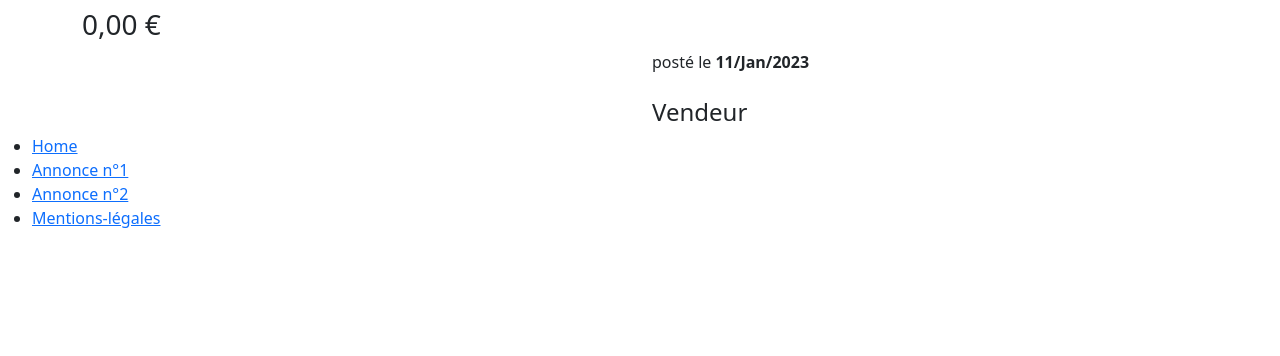
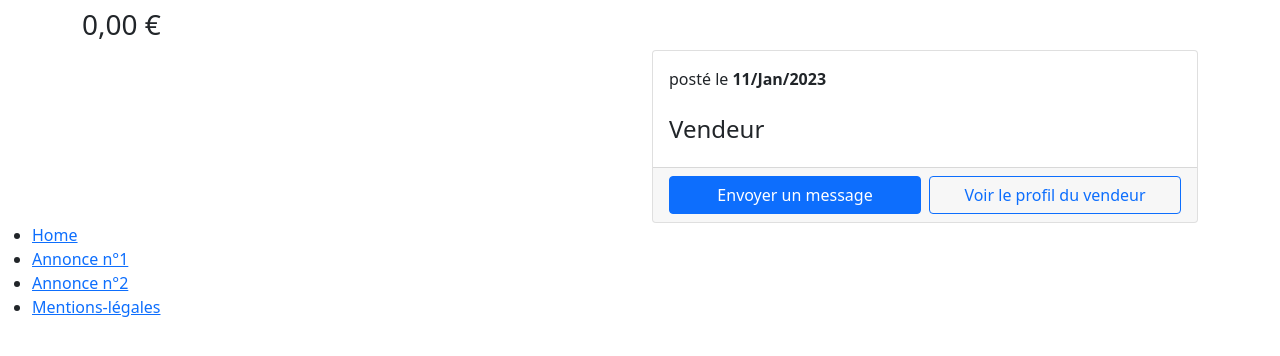
Before and after one commit to arkdevuk/lemauvaiscoin, a Symfony app: template templates/default/ad.display.html.twig in a window 1280 px wide. Shown: the top 356 px of the page. Run offline with Twig, Linux system fonts and the light colour scheme; the template is opened without the code that fills it, so the values that code supplies are empty; some libraries are stand-ins or nearby versions.

Commit message:
fixed bug with empty select, change display of ad owner, change link in footer

```diff
--- a/templates/default/ad.display.html.twig
+++ b/templates/default/ad.display.html.twig
@@ -12,6 +12,8 @@
                 {{ annonce.description|raw }}
             </div>
             <div class="col-6">
+                <div class="card">
+                    <div class="card-body">
                         <div class="w-100 mb-4">
                             posté le <b>{{ annonce.postedDate|date('d/M/Y') }}</b>
                         </div>
@@ -31,6 +33,12 @@
                             </div>
                         </div>
                     </div>
+                    <div class="card-footer d-flex justify-content-center align-items-center">
+                        <a href="#" class="btn btn-primary w-100 me-2">Envoyer un message</a>
+                        <a href="#" class="btn btn-outline-primary w-100">Voir le profil du vendeur</a>
+                    </div>
+                </div>
+            </div>
         </div>
     </div>
 
--- a/templates/default/index.html.twig
+++ b/templates/default/index.html.twig
@@ -61,7 +61,7 @@
                            id="query" placeholder="meuble occasion...">
                 </div>
 
-                <div class="w-100">
+                <div class="w- mb-3">
                     <div class="form-check">
                         <input class="form-check-input" type="checkbox"
                                name="has_image" {% if app.request.get('has_image', '') == 'true' %} checked {% endif %}
@@ -155,6 +155,9 @@
                             payload[name] = values;
                         }
                     } else {
+                        if (_select.value === undefined || _select.value === '') {
+                            return;
+                        }
                         payload[name] = _select.value;
                     }
 
--- a/templates/inc/footer.html.twig
+++ b/templates/inc/footer.html.twig
@@ -1,6 +1,6 @@
 <footer>
     <ul>
-        <li><a href="{{ path('app.home') }}">Home</a></li>
+        <li><a href="{{ path('app.dash') }}">Home</a></li>
         <li><a href="{{ path('ads.display.simple', {'id': 101}) }}">Annonce n°1</a></li>
         <li><a href="{{ path('ads.display', {'id': 202, 'cat': 'voiture-luxe'}) }}">Annonce n°2</a></li>
         <li><a href="#">Mentions-légales</a></li>
```
Lines whose indentation alone changed are shown as unchanged.
